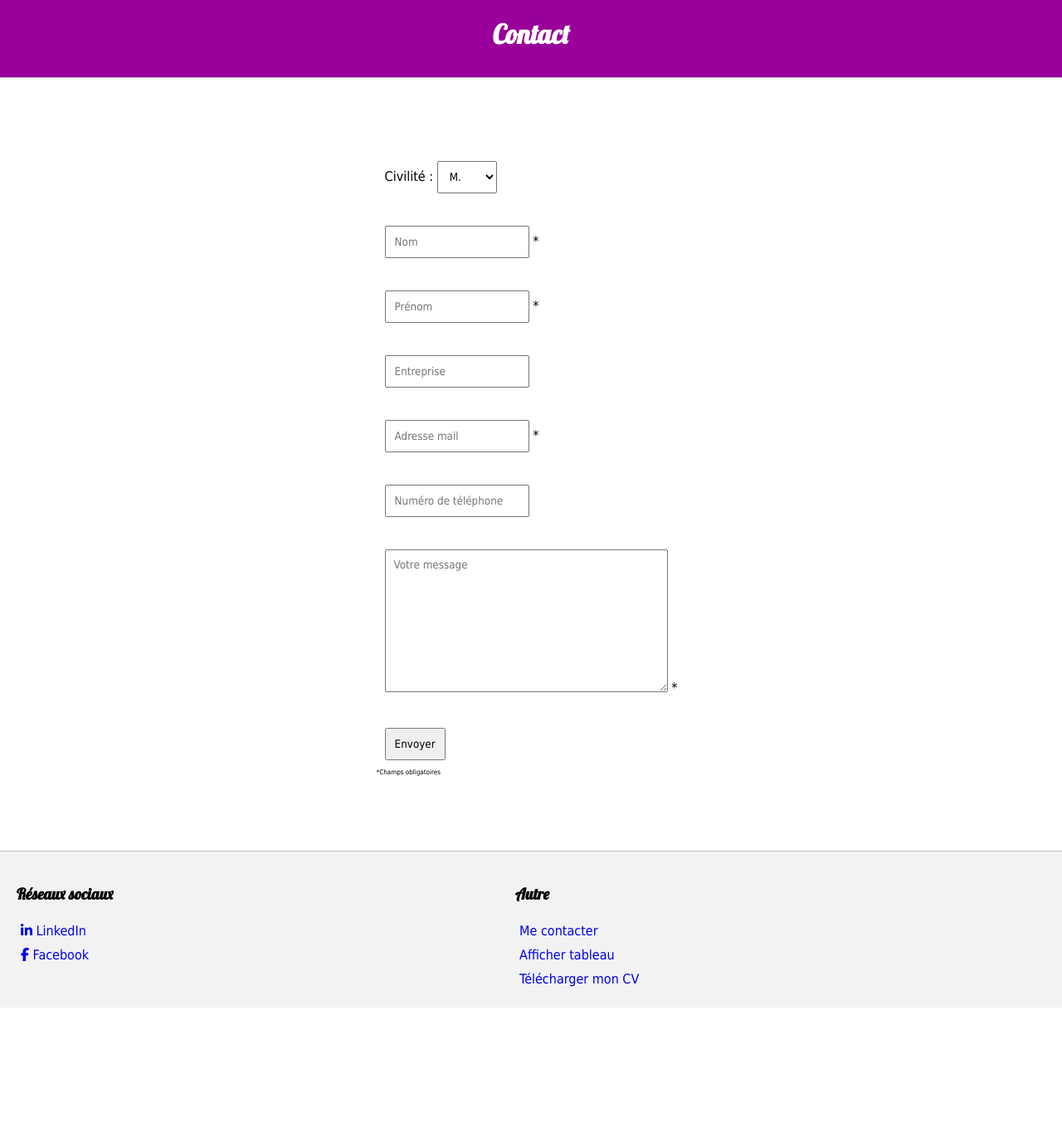
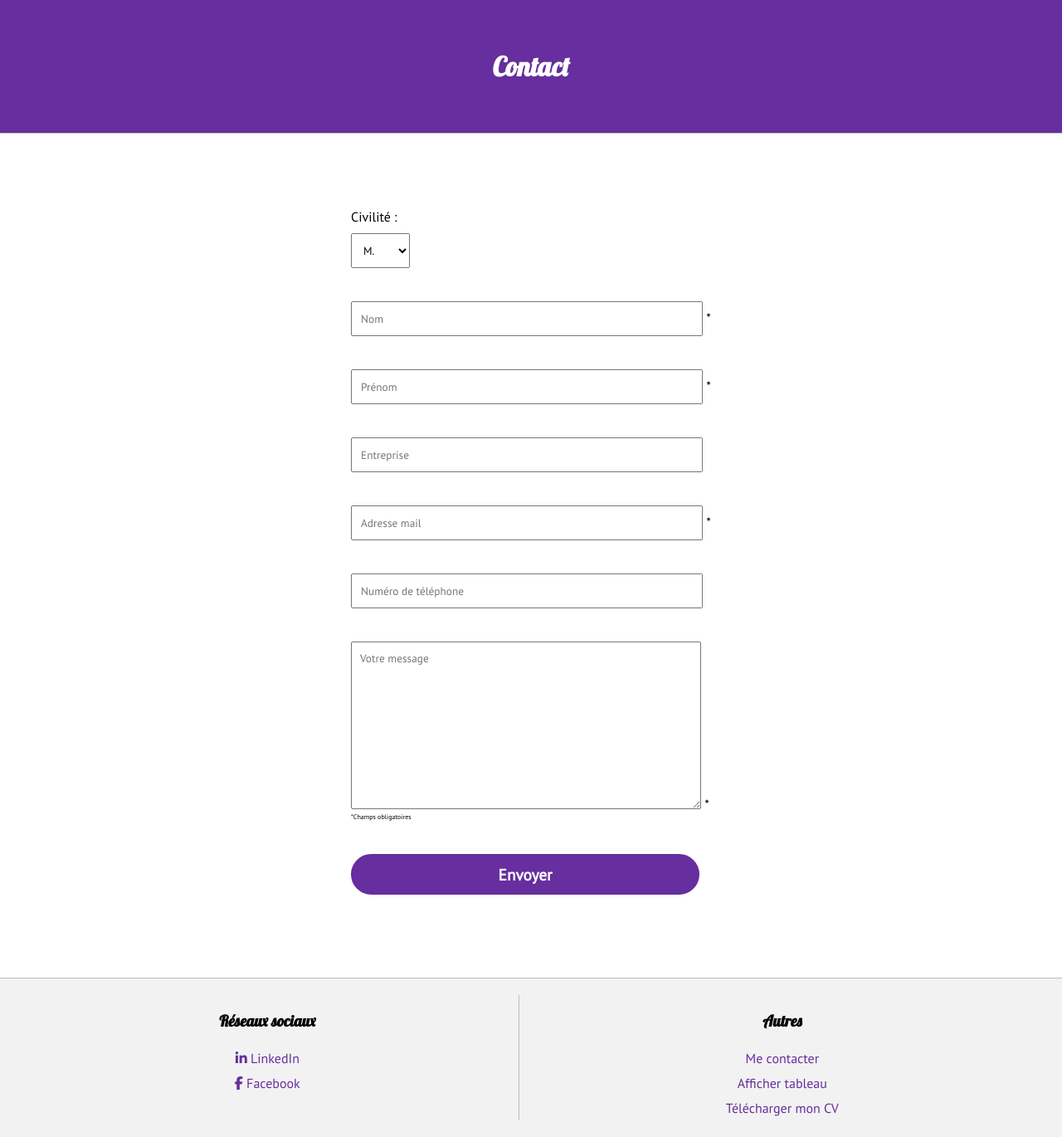
Before and after one commit to Maudran/rmn-project, a PHP site: page /rmn-project/contact in a window 1280 px wide. Shown: the whole page at 83% size. Before the commit the page ends 1214 px from the top, so only its background shows below. Run offline with PHP 8.4, Linux system fonts and the light colour scheme; some libraries are stand-ins or nearby versions.

Commit message:
Changes in style CSS transitions : - hover : submit button - hover : headers - hover : picture

```diff
--- a/css/style.css
+++ b/css/style.css
@@ -1,12 +1,24 @@
 .txtcolor {
-  color: #990099; }
+  color: #662e9e; }
 
 .titlestyle {
   font-family: "Lobster", serif; }
 
 .txtstyle {
-  font-family: Tahoma, Geneva, sans-serif;
+  font-family: "PT sans", sans-serif;
   text-decoration: none; }
+
+a:link {
+  color: #662e9e;
+  text-decoration: none; }
+
+a:visited {
+  color: #4d2277; }
+
+a:hover {
+  transition: color 1s ease;
+  color: #4d2277;
+  text-decoration: underline; }
 
 #body {
   background-color: #FFF;
@@ -57,32 +81,33 @@
       flex-wrap: wrap;
       align-self: center;
       margin: 5px;
-      border-bottom: solid 1px #bfbfbf; }
+      border-bottom: solid 1px #bfbfbf;
+      font-size: larger; }
       #page #body-container .project .txt-project {
         padding: 20px;
         flex-wrap: wrap;
-        font-family: Tahoma, Geneva, sans-serif; }
+        font-family: "PT sans", sans-serif; }
     #page #body-container #resume-container {
       display: flex;
       flex-direction: column;
       margin: 10px 5px 5px 5px; }
       #page #body-container #resume-container #prof-experience {
         display: flex;
-        font-family: Tahoma, Geneva, sans-serif;
+        font-family: "PT sans", sans-serif;
         flex-direction: column;
         margin: 5px;
         text-align: center;
         padding: 20px 0 40px 0; }
       #page #body-container #resume-container #training {
         display: flex;
-        font-family: Tahoma, Geneva, sans-serif;
+        font-family: "PT sans", sans-serif;
         text-align: center;
         flex-direction: column;
         margin: 5px;
         padding: 10px 20px 20px 20px; }
 
 #footer-container {
-  font-family: Tahoma, Geneva, sans-serif;
+  font-family: "PT sans", sans-serif;
   display: flex;
   padding: 20px;
   border-top: solid 1px #bfbfbf;
@@ -91,7 +116,8 @@
     display: flex;
     flex-grow: 6;
     flex-direction: column;
-    align-content: space-around; }
+    text-align: center;
+    border-right: solid 1px #bfbfbf; }
     #footer-container #social-links .linkedin {
       text-decoration: none;
       padding: 5px; }
@@ -101,7 +127,8 @@
   #footer-container #other-links {
     display: flex;
     flex-grow: 6;
-    flex-direction: column; }
+    flex-direction: column;
+    text-align: center; }
     #footer-container #other-links .contact-link {
       text-decoration: none;
       padding: 5px; }
@@ -113,80 +140,118 @@
       padding: 5px; }
 
 #contact-body {
-  background-color: #FFF;
+  background-color: #f2f2f2;
   margin: 0; }
 
 #contact-header {
   display: flex;
   justify-content: center;
-  align-content: center;
-  background-color: #990099;
+  align-items: center;
+  background-color: #662e9e;
   border-bottom: solid 1px #bfbfbf;
-  padding-bottom: 10px; }
+  height: 130px;
+  transition: height 1s ease; }
   #contact-header .contact-title {
     text-align: center;
     color: #FFF; }
 
+#contact-header:hover {
+  height: 160px; }
+
 #form-wrapper {
   display: flex;
-  justify-content: center;
+  justify-content: space-around;
   align-content: center;
-  padding: 40px; }
+  padding: 40px;
+  background-color: #FFF; }
   #form-wrapper .return {
     flex-direction: column;
-    font-family: Tahoma, Geneva, sans-serif; }
+    font-family: "PT sans", sans-serif;
+    padding: 100px 0 100px 0; }
     #form-wrapper .return .line-return {
       text-decoration: none;
-      text-align: center; }
+      text-align: center;
+      padding: 10px; }
   #form-wrapper #contact-form {
     display: flex;
     flex-direction: column;
     justify-content: space-around;
     align-content: center;
     padding: 50px 100px 50px 100px;
-    font-family: Tahoma, Geneva, sans-serif; }
+    font-family: "PT sans", sans-serif; }
     #form-wrapper #contact-form .form-note {
       font-size: 8px; }
     #form-wrapper #contact-form .div-input {
       padding: 10px;
-      align-self: center; }
+      align-self: center;
+      justify-content: center; }
+    #form-wrapper #contact-form .submit-input {
+      padding: 10px;
+      align-content: center;
+      justify-content: center; }
     #form-wrapper #contact-form .contact-input {
       align-self: center;
       padding: 10px;
-      font-family: Tahoma, Geneva, sans-serif; }
+      font-family: "PT sans", sans-serif;
+      width: 400px; }
+    #form-wrapper #contact-form .civi-input {
+      align-self: center;
+      padding: 10px;
+      font-family: "PT sans", sans-serif; }
+    #form-wrapper #contact-form .submit-button {
+      font-family: "PT sans", sans-serif;
+      color: white;
+      font-weight: bold;
+      font-size: larger;
+      padding: 10px;
+      width: 420px;
+      background-color: #662e9e;
+      border-radius: 30px;
+      border: solid 2px #662e9e;
+      transition: background-color 250ms ease, color 250ms ease; }
+    #form-wrapper #contact-form .submit-button:hover {
+      background-color: white;
+      color: #662e9e; }
 
 #table-body {
-  background-color: #FFF;
+  background-color: #f2f2f2;
   margin: 0; }
 
 #table-header {
   display: flex;
   justify-content: center;
-  align-content: center;
-  background-color: #990099;
-  border-bottom: solid 1px #bfbfbf; }
+  align-items: center;
+  background-color: #662e9e;
+  border-bottom: solid 1px #bfbfbf;
+  height: 130px;
+  transition: height 1s ease; }
   #table-header .table-title {
     text-align: center;
     color: #FFF; }
+
+#table-header:hover {
+  height: 160px; }
 
 #table-wrapper {
   display: flex;
   justify-content: center;
   align-content: center;
-  padding: 40px; }
+  padding: 40px;
+  background-color: #FFF; }
   #table-wrapper #data-table {
     display: flex;
     flex-direction: column;
     padding: 40px;
-    font-family: Tahoma, Geneva, sans-serif; }
+    font-family: "PT sans", sans-serif; }
     #table-wrapper #data-table .data-cell {
       padding: 20px;
       border-bottom: solid 1px #bfbfbf; }
 
 .table-return {
   text-align: center;
-  font-family: Tahoma, Geneva, sans-serif;
+  font-family: "PT sans", sans-serif;
   text-decoration: none;
-  padding: 10px; }
+  padding: 10px 10px 100px 10px;
+  background-color: #FFF; }
 
 /*# sourceMappingURL=style.css.map */
--- a/index.php
+++ b/index.php
@@ -10,6 +10,7 @@ require_once 'controller.php';
   		<link href="https://fonts.googleapis.com/icon?family=Material+Icons"
      	 rel="stylesheet">
      	 <link rel="stylesheet" href="https://fonts.googleapis.com/css?family=Lobster">
+         <link href="https://fonts.googleapis.com/css?family=PT+Sans" rel="stylesheet">
      	 <script src="https://use.fontawesome.com/13efbd30e6.js"></script>
 	</head>
 	<body id="<?php echo $bodyId ?>">
@@ -33,7 +34,7 @@ require_once 'controller.php';
 		</div>
 
 	  	<div id="other-links">
-	  		<h3 class="titlestyle">Autre</h3>
+	  		<h3 class="titlestyle">Autres</h3>
 	  		<a href="/rmn-project/contact.htm" title="Me contacter" class="contact-link">Me contacter</a>
             <a href="/rmn-project/table.htm" title="Afficher tableau" class="table-link">Afficher tableau</a>
 	  		<a href="/rmn-project/CV_maryanne_audran.pdf" title="Mon CV en pdf" target="_blank" class="cv-link">Télécharger mon CV</a>
--- a/scss/style.scss
+++ b/scss/style.scss
@@ -1,14 +1,18 @@
-$primary-color: #990099;
-$txt-font: Tahoma, Geneva, sans-serif;
+$primary-color: #662e9e;
+$txt-font: 'PT sans', sans-serif;
 $title-font: "Lobster", serif;
 $border-type: solid 1px #bfbfbf;
 $margin-blocks: 5px;
 $background-blocks: #FFF;
-$background-page: #990099;
+$background-page: #662e9e;
 $background-footer: #f2f2f2;
 $border-shadow: 1px 1px 2px #aaa;
 $small-text: 8px;
 $txt-color-header: #FFF;
+$transition-links: color 1s ease;
+$transition-header: height 1s ease;
+$title-color: #b3b3b3;
+
 
 
 .txtcolor {
@@ -26,6 +30,16 @@ $txt-color-header: #FFF;
     text-decoration: none;
 }
 
+a:link{
+  color: $primary-color;
+  text-decoration: none;
+}
+a:visited{ color: #4d2277; }
+a:hover{ transition: $transition-links;
+color: #4d2277;
+text-decoration: underline}
+
+
 
 #body
 {
@@ -47,6 +64,11 @@ $txt-color-header: #FFF;
         color: $txt-color-header;
 	}
 
+}
+
+#header-container:hover
+{
+  height: 160px;
 }
 
 #page
@@ -195,13 +232,15 @@ $txt-color-header: #FFF;
 		display: flex;
 		flex-grow: 6;
 		flex-direction: column;
-		align-content: space-around;
+		text-align: center;
+        border-right: $border-type;
 
 		.linkedin
 		{
           text-decoration: none;
           padding: 5px;
 		}
+
 
 		.facebook
 		{
@@ -216,6 +255,7 @@ $txt-color-header: #FFF;
 		display: flex;
 		flex-grow: 6;
 		flex-direction: column;
+        text-align: center;
 
 		.contact-link
 		{
@@ -241,7 +284,7 @@ $txt-color-header: #FFF;
 
 #contact-body
 {
-	background-color: $background-blocks;
+	background-color: $background-footer;
     margin: 0;
 }
 
@@ -249,10 +292,11 @@ $txt-color-header: #FFF;
 {
 	display: flex;
 	justify-content: center;
-	align-content: center;
+	align-items: center;
 	background-color: $background-page;
 	border-bottom: $border-type;
-	padding-bottom: 10px;
+    height: 130px;
+    transition: $transition-header;
 
 	.contact-title
 	{
@@ -261,22 +305,32 @@ $txt-color-header: #FFF;
 	}
 }
 
+#contact-header:hover
+{
+  height: 160px;
+}
+
 #form-wrapper
 {
 	display: flex;
-	justify-content: center;
+	justify-content: space-around;
 	align-content: center;
 	padding: 40px;
+    background-color: $background-blocks;
+
 
 	.return
 	{
 		flex-direction: column;
 		font-family: $txt-font;
+        padding: 100px 0 100px 0;
+
 
 		.line-return
 		{
           text-decoration: none;
           text-align: center;
+          padding: 10px;
 		}
 	}
 
@@ -298,6 +352,14 @@ $txt-color-header: #FFF;
 		{
 			padding: 10px;
 			align-self: center;
+            justify-content: center;
+		}
+
+        .submit-input
+        {
+          padding: 10px;
+          align-content: center;
+          justify-content: center;
         }
 
 		.contact-input
@@ -305,6 +367,35 @@ $txt-color-header: #FFF;
 			align-self: center;
 			padding: 10px;
 			font-family: $txt-font;
+            width: 400px;
+		}
+
+        .civi-input
+        {
+          align-self: center;
+          padding: 10px;
+          font-family: $txt-font;
+        }
+
+
+        .submit-button
+        {
+          font-family: $txt-font;
+          color: white;
+          font-weight: bold;
+          font-size: larger;
+          padding: 10px;
+          width: 420px;
+          background-color: $primary-color;
+          border-radius: 30px;
+          border: solid 2px $primary-color;
+          transition: background-color 250ms ease, color 250ms ease;
+        }
+
+        .submit-button:hover
+        {
+          background-color: white;
+          color: $primary-color;
         }
 
 	}
@@ -331,12 +424,18 @@ $txt-color-header: #FFF;
     }
 }
 
+#table-header:hover
+{
+  height: 160px;
+}
+
 #table-wrapper
 {
   display: flex;
   justify-content: center;
   align-content: center;
   padding: 40px;
+  background-color: $background-blocks;
 
   #data-table
   {
--- a/view/contactView.php
+++ b/view/contactView.php
@@ -20,9 +20,9 @@
 		<?php endif; ?>
 
 		<div>
-
-			<div class="div-input"><label for="civ-input">Civilité : </label>
-			<select name="contact[civility]" class="contact-input">
+            <label for="civ-input" class="civi-input">Civilité : </label>
+			<div class="div-input">
+			<select name="contact[civility]" class="civi-input">
 				<option value="Monsieur">M.</option>
 				<option value="Madame">Mme</option>
 				<option value="Mex">Mx</option>
@@ -57,13 +57,16 @@
 			<div class="div-input"><input type="tel" name="contact[phone_number]" class="contact-input" placeholder="Numéro de téléphone"></div><br>
 
 			<div class="div-input"><textarea name="contact[message]" class="contact-input" placeholder="Votre message" rows="10" cols="50" required></textarea> *
+
+            <div class="form-note">*Champs obligatoires</div>
+
 			<?php if (isset($errors) && isset($errors['message']) ): ?>
 				<span class="error"><?php echo $errors['message'] ?></span>
 			<?php endif; ?>
 			</div><br>
 
-			<div class="div-input"><input type="submit" name="submitBtn" value="Envoyer" class="contact-input"></div>
-			<div class="form-note">*Champs obligatoires</div>
+			<div class="submit-input"><input type="submit" name="submitBtn" value="Envoyer" class="submit-button"></div>
+
 
 			<script src="http://code.jquery.com/jquery-3.1.1.min.js"></script>
 			<script src="/rmn-project/dist/jquery.validate.js"></script>
--- a/view/homeView.php
+++ b/view/homeView.php
@@ -10,7 +10,7 @@
 <div id="sidebar-container">
 
 		<div class="img-container">
-	   	 	<img src="/rmn-project/img/avatar.png">
+	   	 	<img src="/rmn-project/img/avatar.png" class="img-avatar">
 	   	</div>
 
 	   	<div class="details">
```
Also changed, not shown: other parts of css/style.css (+19 -7 lines), other parts of scss/style.scss (+29 -5 lines), 1 other file. Lines whose indentation alone changed are shown as unchanged.
